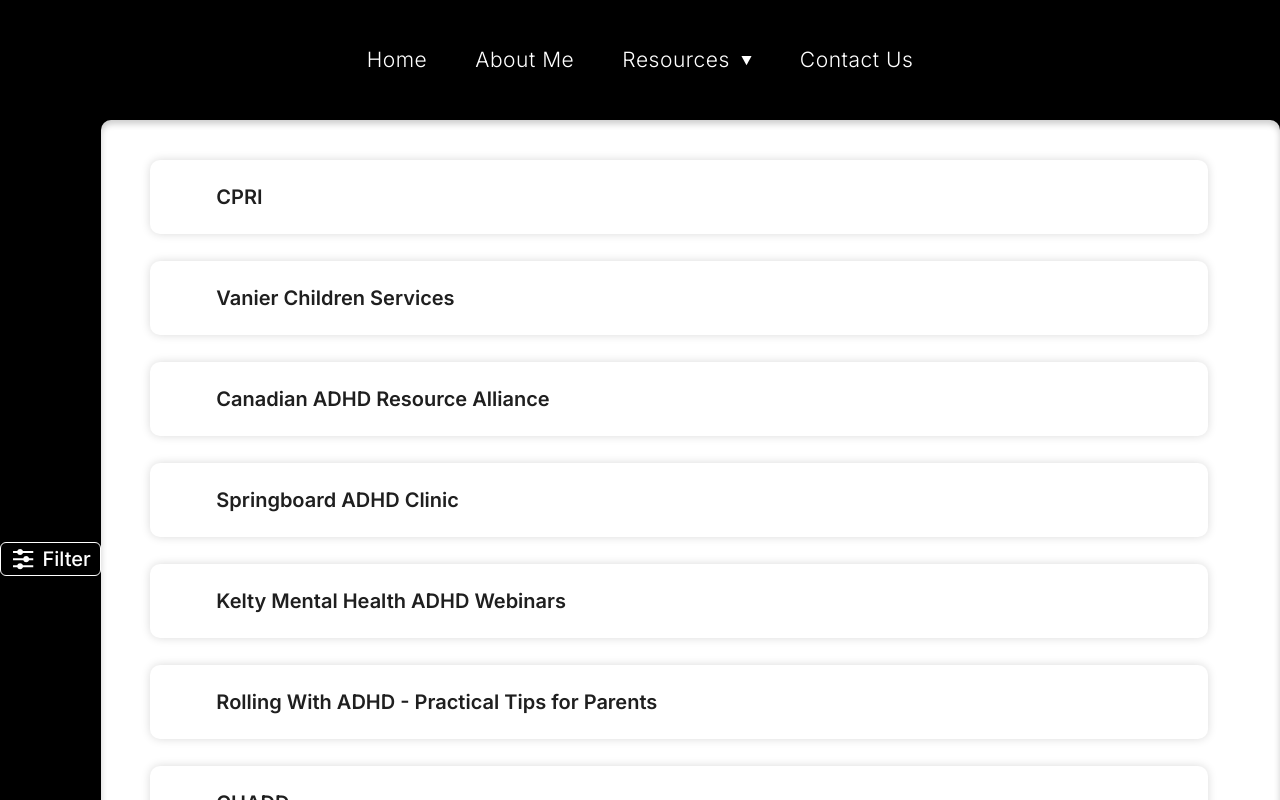
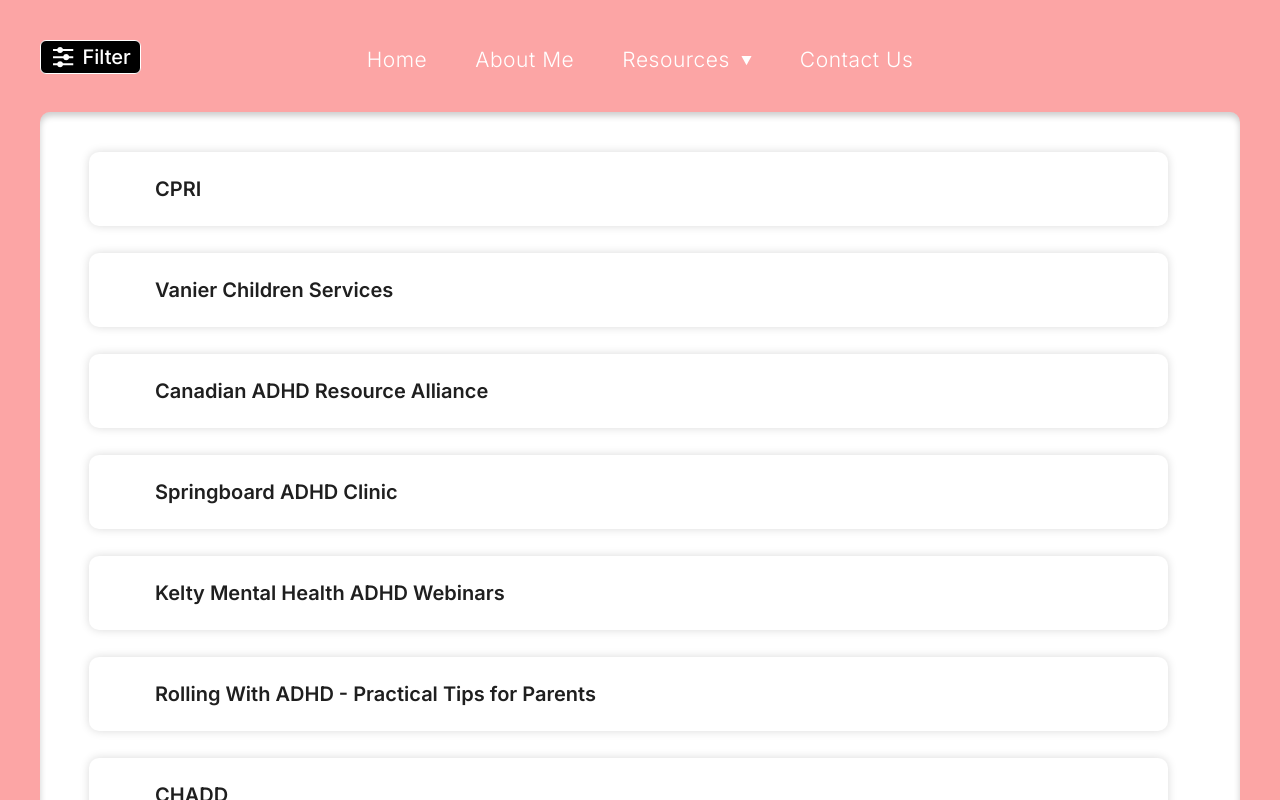
Before and after one commit to topcowmoo/areca-vestiaria, a React (Vite) app: page /parenting-resources in a window 1280 px wide. Shown: the top 800 px of the page. Built offline with nearby package versions, Linux system fonts and the light colour scheme; a web font is replaced by a local one.

Commit message:
refactored postion of filter button and background color with closed

```diff
--- a/src/components/Directory.jsx
+++ b/src/components/Directory.jsx
@@ -24,10 +24,11 @@ function Directory({ filteredData }) {
 
   return (
     <div
-      className="w-[1200px] px-[39px] pt-[20px] pb-[20px] bg-white rounded-[10px] shadow-inner mt-[120px] flex"
+      className="w-[1200px] px-[39px] py-[40] pt-[20px] pb-[20px] bg-white rounded-[10px] shadow-inner flex"
       style={{
         height: `${dynamicHeight}px`,
-        minHeight: "400px", // Ensure a minimum height to maintain the design.
+        minHeight: filteredData.length > 0 ? `${dynamicHeight}px` : "auto",
+        // Adjust the minHeight to "auto" if no items are present to prevent excess space.
       }}
     >
       <div className="flex flex-col gap-[27px] h-full overflow-y-auto pr-[33px] pl-[10px] custom-scrollbar w-full pt-[20px] pb-[20px]">
--- a/src/components/ParentingFilterBox.jsx
+++ b/src/components/ParentingFilterBox.jsx
@@ -107,33 +107,18 @@ const ParentingFilterBox = ({ currentPage, setFilteredData }) => {
     <div>
       <div
         className={`h-[33.95px] px-[9.59px] py-[4.47px] rounded-md border justify-start items-center gap-[7.67px] inline-flex cursor-pointer ${
-          showFilterBox ? "bg-white border-white" : "border-white"
+          showFilterBox ? "bg-white text-black border-white" : "bg-black text-white border-white"
         }`}
         onClick={toggleFilterBox}
       >
         {/* The clickable area that toggles the filter box visibility. */}
-        {showFilterBox ? (
-          <div className="w-[81.96px] h-[25px] relative flex items-center">
-            <RiEqualizerFill
-              className="w-[24.29px] h-[24.29px] left-0 absolute"
-              style={{ color: "black" }}
-            />
-            <div className="left-[31.96px] absolute text-black text-xl font-medium font-['Inter']">
-              Filter
-            </div>
-            <div className="w-[101.14px] h-[33.95px] left-[-19px] top-[-4px] absolute rounded-md" />
-          </div>
-        ) : (
-          <>
-            <RiEqualizerFill
-              className="w-[24.29px] h-[24.29px]"
-              style={{ color: "white" }}
-            />
-            <div className="text-white text-xl font-medium font-['Inter']">
-              Filter
-            </div>
-          </>
-        )}
+        <RiEqualizerFill
+          className="w-[24.29px] h-[24.29px]"
+          style={{ color: showFilterBox ? "black" : "white" }}
+        />
+        <div className="text-xl font-medium font-['Inter']">
+          Filter
+        </div>
       </div>
       {showFilterBox && (
         <div className="mt-4">
--- a/src/pages/ParentingResources.jsx
+++ b/src/pages/ParentingResources.jsx
@@ -10,16 +10,17 @@ import Directory from "../components/Directory";
 function ParentingResources() {
   const [filteredData, setFilteredData] = useState([]);
   // Declare a state variable 'filteredData', initialized as an empty array.
-  // The 'setFilteredData' function is used to update the 'filteredData' state.
 
   const category = "Parenting Resources";
   // Define a constant 'category' to represent the current resource category.
 
   return (
-    <div className="flex items-center justify-center min-h-screen bg-black">
-      {/* A container div styled with Flexbox to center its content both horizontally and vertically.
-          The div covers the full height of the screen and has a black background. */}
+    <div className="flex flex-col items-center justify-start min-h-screen bg-red-300 py-10">
+      {/* A container div styled with Flexbox to arrange items in a column, starting from the top.
+          The div covers the full height of the screen, has padding on the top and bottom, and has a black background. */}
 
+      <div className="flex flex-col gap-[37px] items-start w-[1200px]">
+        {/* A container to hold the filter button and the directory with a gap of 37px and aligned to the left side. */}
         <ParentingFilterBox currentPage={category} setFilteredData={setFilteredData} />
         {/* Render the ParentingFilterBox component, passing two props:
             - 'currentPage' specifies the current page as "Parenting Resources".
@@ -29,6 +30,7 @@ function ParentingResources() {
         {/* Render the Directory component, passing the filtered data as a prop.
             This ensures that the Directory component displays only the data filtered by the ParentingFilterBox. */}
       </div>
+    </div>
   );
 }
 
```
Lines whose indentation alone changed are shown as unchanged.
